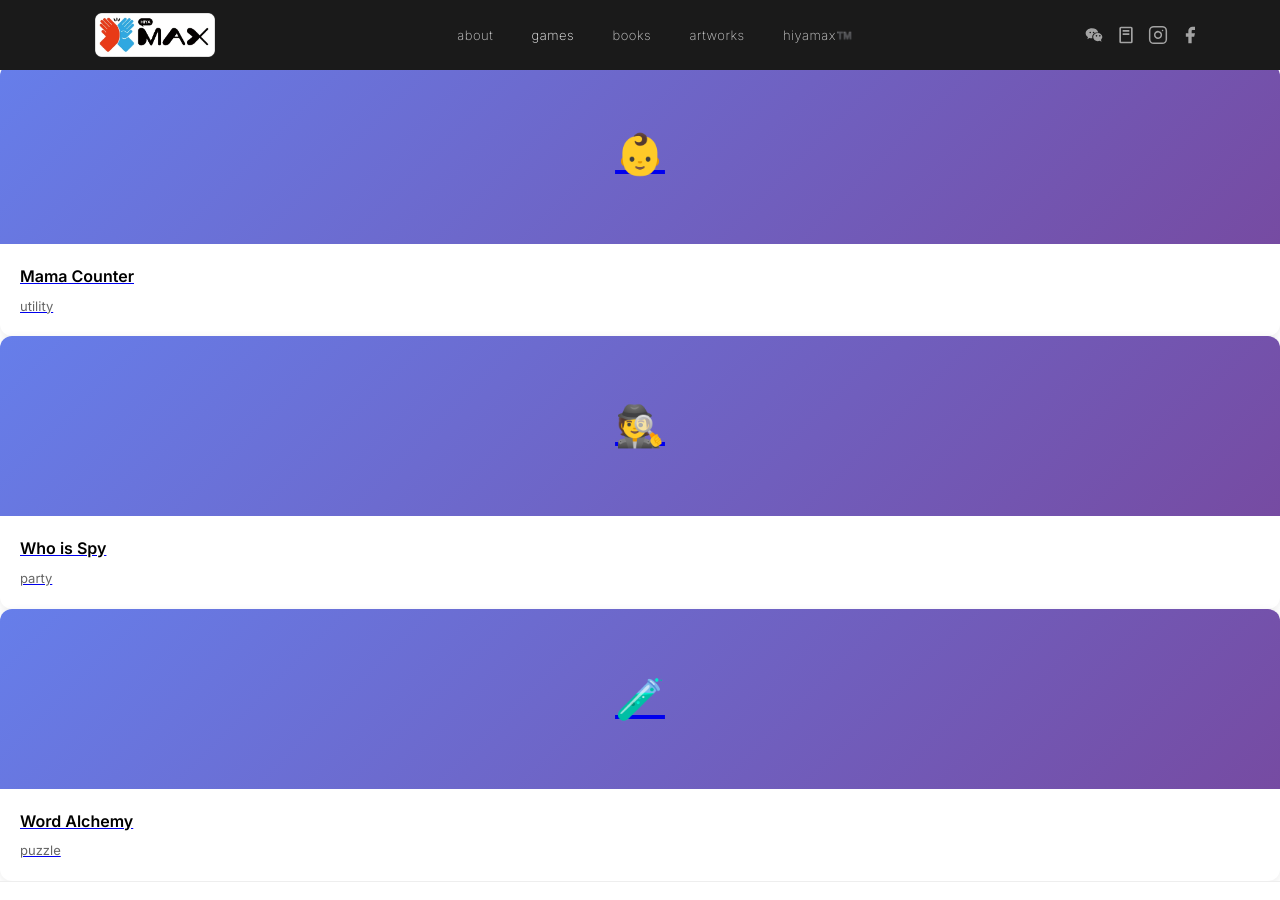
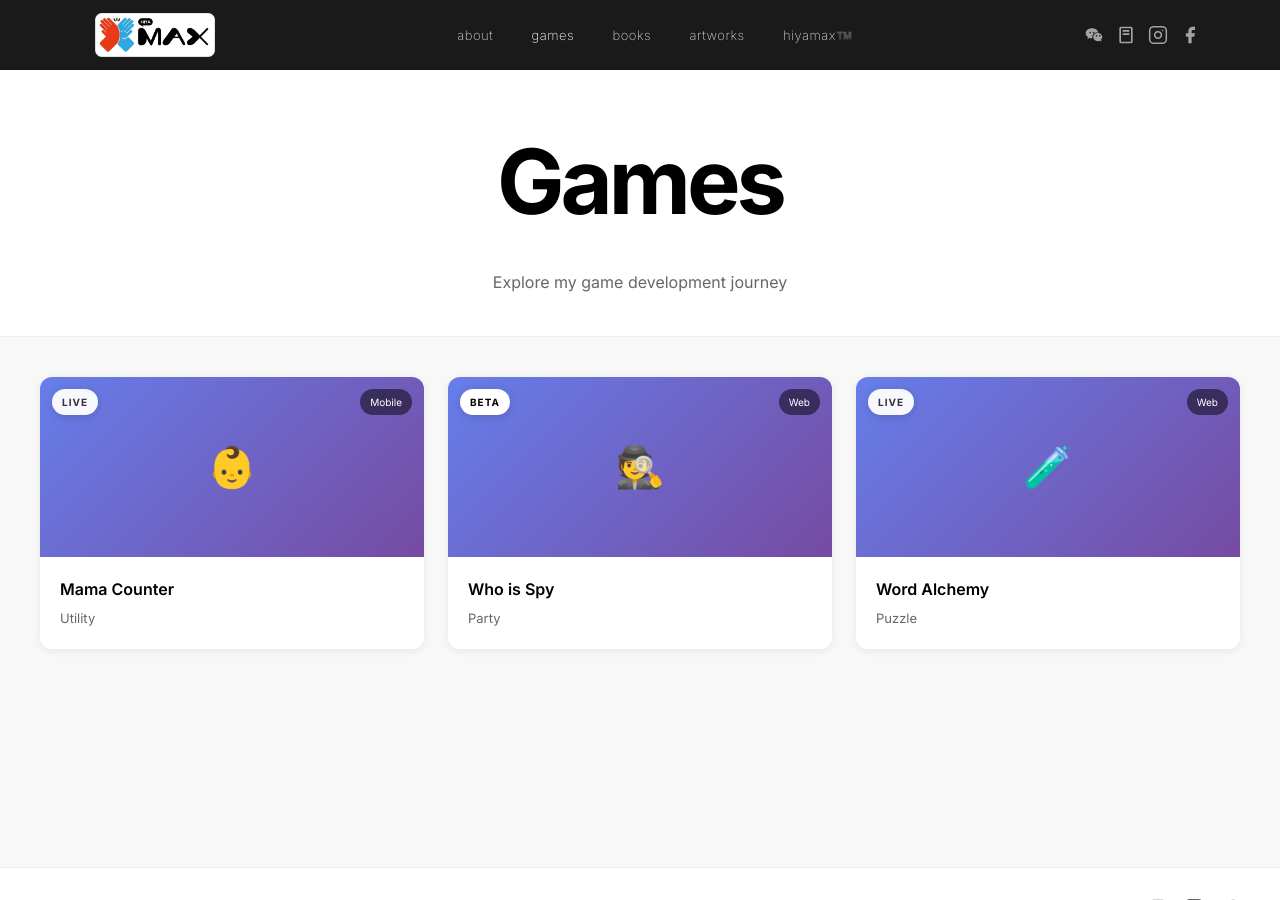
Before and after one commit to hiyaScott/hiyamax-home, a Jekyll site: the page built from games.html, in a window 1280 px wide and 900 px high. Built offline with Jekyll 4.4.1, drawn with Linux system fonts in a browser that asks for light colours.

Commit message:
Fix games list layout: add grid styles, status badges, and card components

```diff
--- a/_games/mama-counter.md
+++ b/_games/mama-counter.md
@@ -1,9 +1,11 @@
 ---
 title: Mama Counter
 description: 亲子互动计数器
-category: utility
+category: Utility
 color: linear-gradient(135deg, #f093fb 0%, #f5576c 100%)
 emoji: 👶
+status: Live
+platform: Mobile
 ---
 
 <div class="game-header">
--- a/_games/who-is-spy.md
+++ b/_games/who-is-spy.md
@@ -1,9 +1,11 @@
 ---
 title: Who is Spy
 description: 多人推理派对游戏
-category: party
+category: Party
 color: linear-gradient(135deg, #4facfe 0%, #00f2fe 100%)
 emoji: 🕵️
+status: Beta
+platform: Web
 ---
 
 <div class="game-header">
--- a/_games/word-alchemy.md
+++ b/_games/word-alchemy.md
@@ -1,9 +1,11 @@
 ---
 title: Word Alchemy
 description: 文字合成与创意游戏
-category: puzzle
+category: Puzzle
 color: linear-gradient(135deg, #667eea 0%, #764ba2 100%)
 emoji: 🧪
+status: Live
+platform: Web
 ---
 
 <div class="game-header">
--- a/_includes/game-card.html
+++ b/_includes/game-card.html
@@ -6,11 +6,17 @@ Usage: {% include game-card.html game=game %}
 <article class="work-card">
   <a href="{{ include.game.url | relative_url }}" class="game-card-link">
     <div class="work-image" style="background: {{ include.game.color | default: 'linear-gradient(135deg, #667eea 0%, #764ba2 100%)' }};">
+      {% if include.game.status %}
+        <span class="status-badge {{ include.game.status | downcase }}">{{ include.game.status }}</span>
+      {% endif %}
+      {% if include.game.platform %}
+        <span class="platform-tag">{{ include.game.platform }}</span>
+      {% endif %}
       {{ include.game.emoji | default: '🎮' }}
     </div>
     <div class="work-content">
       <h4>{{ include.game.title }}</h4>
-      <p>{{ include.game.category }}</p>
+      <p>{{ include.game.category | default: include.game.description }}</p>
     </div>
   </a>
 </article>
--- a/_sass/_layout.scss
+++ b/_sass/_layout.scss
@@ -276,6 +276,115 @@
   gap: 24px;
 }
 
+/* Games List Page */
+.page-header {
+  padding-top: calc(var(--header-height) + 40px);
+  padding-bottom: 40px;
+  background: #fff;
+  border-bottom: 1px solid #eee;
+}
+
+.page-header-inner {
+  max-width: var(--max-content-width);
+  margin: 0 auto;
+  padding: 0 40px;
+  text-align: center;
+}
+
+.page-header h1 {
+  font-size: clamp(48px, 10vw, 90px);
+  font-weight: 700;
+  letter-spacing: -4px;
+  color: #000;
+  margin-bottom: 16px;
+}
+
+.page-description {
+  font-size: 16px;
+  color: var(--color-text-light);
+  max-width: 400px;
+  margin: 0 auto;
+}
+
+.games-list {
+  padding: 40px;
+  background: var(--color-bg);
+  min-height: calc(100vh - var(--header-height) - 300px);
+}
+
+.games-grid {
+  max-width: var(--max-content-width);
+  margin: 0 auto;
+  display: grid;
+  grid-template-columns: repeat(3, 1fr);
+  gap: 24px;
+}
+
+/* Game card specific styles */
+.game-card-link {
+  display: block;
+  text-decoration: none;
+  color: inherit;
+}
+
+/* Status badges for games */
+.status-badge {
+  position: absolute;
+  top: 12px;
+  left: 12px;
+  font-size: 10px;
+  font-weight: 700;
+  padding: 5px 10px;
+  border-radius: 20px;
+  text-transform: uppercase;
+  letter-spacing: 1px;
+  background: rgba(255,255,255,0.95);
+  color: #333;
+  box-shadow: 0 2px 8px rgba(0,0,0,0.15);
+}
+
+.status-badge.beta {
+  background: #fff;
+  color: #000;
+}
+
+.platform-tag {
+  position: absolute;
+  top: 12px;
+  right: 12px;
+  font-size: 10px;
+  color: #fff;
+  background: rgba(0,0,0,0.5);
+  padding: 5px 10px;
+  border-radius: 20px;
+  backdrop-filter: blur(4px);
+}
+
+/* Make work-image position relative for badges */
+.work-image {
+  position: relative;
+}
+
+/* Responsive for games grid */
+@media (max-width: 1024px) {
+  .games-grid {
+    grid-template-columns: repeat(2, 1fr);
+  }
+}
+
+@media (max-width: 640px) {
+  .games-grid {
+    grid-template-columns: 1fr;
+    gap: 16px;
+  }
+
+  .games-list,
+  .page-header-inner {
+    padding-left: 20px;
+    padding-right: 20px;
+  }
+}
+
 /* Footer */
 .footer {
   background: #fff;
```
